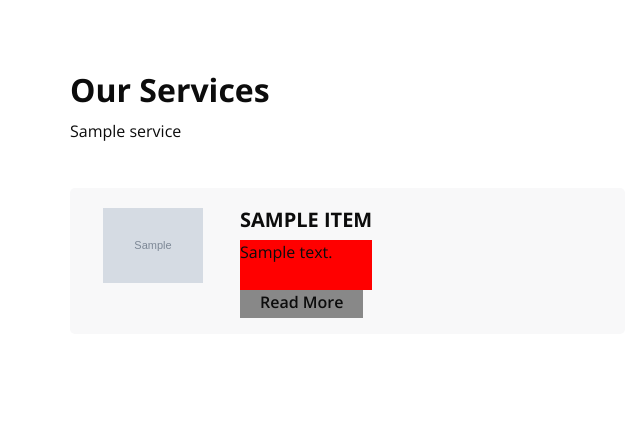
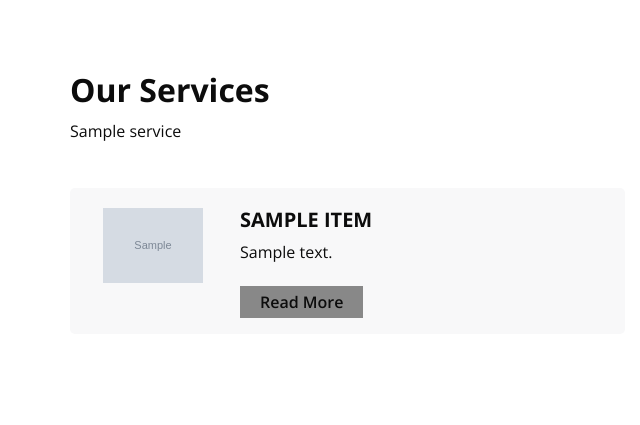
Before and after one commit to EnriqueBBCode/CartInt, a Django app: page / in a window 1280 px wide. Shown: the part 761-1186 px from the top of the page, without its empty margins (0-640 px from the left). Run offline with Django 4.2, Linux system fonts and the light colour scheme; tables that the repository leaves empty hold one stand-in row (values such as "Sample post"); grey boxes marked "Sample" are stand-in pictures; some libraries are stand-ins or nearby versions.

Commit message:
Read more

```diff
--- a/templates/index.html
+++ b/templates/index.html
@@ -189,7 +189,7 @@
               </div>
               <div class="detail-box">
                 <h5 class="translate" id="boxservice-name-{{forloop.counter}}">{{s.name}}</h5>
-                <div style="position:relative;width:100%;background:red" class="translate parrafo-small" id="boxservice-details-{{forloop.counter}}">
+                <div class="translate parrafo-small" id="boxservice-details-{{forloop.counter}}">
                   {{s.datails}}
                 </div>
                 <a style="background-color:{{theme.button_colors}};padding:5px 20px" class="translate btnreadmore" text="boxservice-details-{{forloop.counter}}" id="readmore-s-{{s.pk}}">
```
